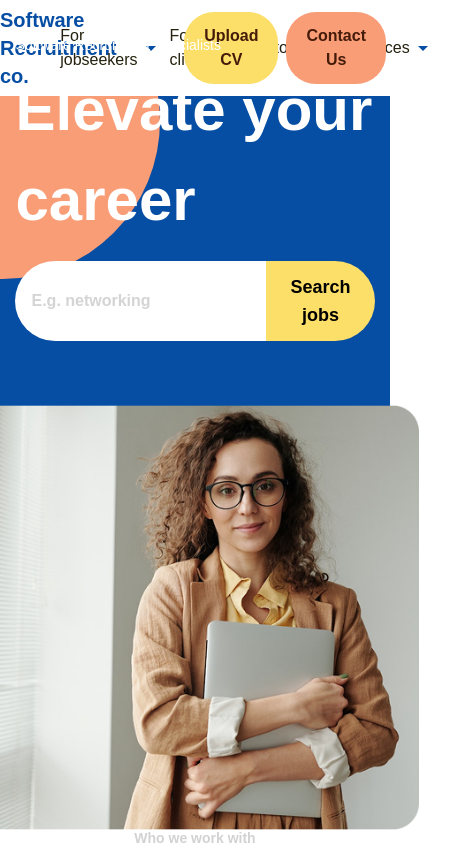
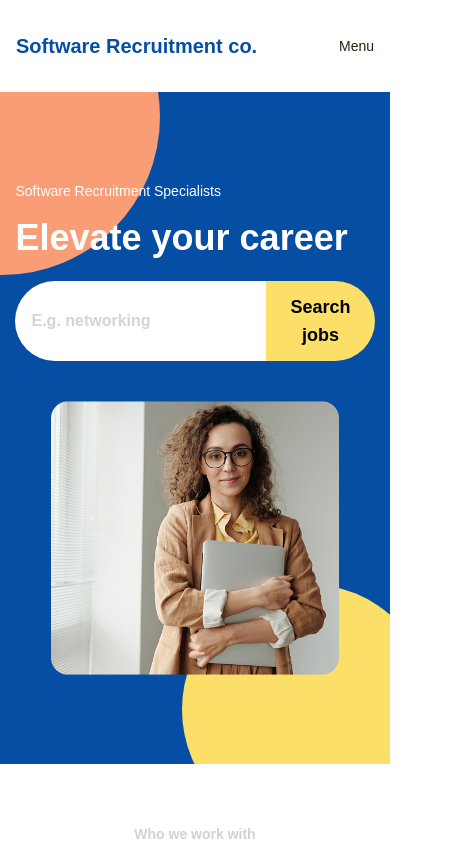
Before and after one commit to Kingsleyyong/sourceflow, a Next.js app: page / in a window 390 px wide. Shown: the top 845 px of the page, 461 px wide, since content can reach past the window. Built offline with nearby package versions, Linux system fonts and the light colour scheme.

Commit message:
feat - mobile responsive

```diff
--- a/app/page.tsx
+++ b/app/page.tsx
@@ -12,18 +12,18 @@ export default function Home() {
     <div className="bg-white text-black">
       {/* Hero Section */}
       <section className="bg-light-blue relative h-[42rem] py-10 text-white">
-        <div className="flexCenter relative z-10 container mx-auto h-full flex-col gap-16 px-7 md:flex-row">
+        <div className="flexCenter relative z-10 container mx-auto h-full flex-col gap-10 px-4 md:flex-row md:gap-16 md:px-7">
           <div>
             <h6 className={"mb-2.5 text-sm font-normal"}>
               Software Recruitment Specialists
             </h6>
-            <h1 className="mb-4 text-6xl leading-[1.5] font-bold">
+            <h1 className="mb-4 text-4xl leading-[1.5] font-bold md:text-4xl xl:text-7xl">
               Elevate your career
             </h1>
             <SearchInput placeholder="E.g. networking" />
           </div>
 
-          <div className={"w-md rounded-4xl"}>
+          <div className={"w-2xs rounded-4xl sm:w-sm md:w-md"}>
             <img src="/images/hero-woman.png" alt="Hero Illustration" />
           </div>
         </div>
@@ -54,14 +54,14 @@ export default function Home() {
       <section className="bg-lighter-blue py-16">
         <div className="container mx-auto px-10">
           <SectionTitle title="Latest Jobs" />
-          <div className="mt-10 grid grid-cols-1 gap-10 md:grid-cols-2 lg:grid-cols-3">
+          <div className="mt-10 grid grid-cols-1 gap-3 md:grid-cols-3 md:gap-10">
             {jobList.map((job) => (
               <JobCard key={job.id} {...job} />
             ))}
           </div>
 
-          <div className={"flexCenter mt-5 justify-between"}>
-            <div>
+          <div className={"flexCenter mt-5 md:justify-between"}>
+            <div className="hidden md:block">
               <Button className="m-2.5" disabled>
                 <InlineSvg
                   src={"/icons/prev-button.svg"}
--- a/components/layout/Footer.tsx
+++ b/components/layout/Footer.tsx
@@ -6,9 +6,9 @@ import Image from "next/image";
 const Footer = () => {
   return (
     <footer className="bg-light-blue text-background py-20">
-      <div className="container mx-auto flex flex-row justify-between">
+      <div className="container mx-auto flex flex-col justify-between px-6 md:flex-row">
         {/* Logo + Social */}
-        <div className={"mx-12"}>
+        <div className="mx-12 mb-10 md:mb-0">
           <h3 className="mb-4 text-xl font-bold">Software Recruitment co.</h3>
           <div className="flex gap-4 [&>*]:h-6 [&>*]:w-5">
             <a href="#" aria-label="LinkedIn" className="hover:opacity-80">
@@ -47,7 +47,7 @@ const Footer = () => {
         </div>
 
         {/* Link Groups */}
-        <div className="mx-16 grid grow grid-cols-3 text-sm">
+        <div className="mx-16 grid grid-cols-1 gap-10 text-sm sm:grid-cols-2 md:grid-cols-3">
           {footerConst.map((section) => (
             <div key={section.title}>
               <h4 className="mb-3 text-4xl font-semibold">{section.title}</h4>
--- a/components/layout/NavBar.tsx
+++ b/components/layout/NavBar.tsx
@@ -1,3 +1,5 @@
+"use client";
+
 import Button from "@/components/ui/Button";
 import { Icons } from "@/constants/imageLists";
 import { NavListItems } from "@/constants/navBarConstant";
@@ -5,17 +7,19 @@ import { NavBarItem, NavBarTypes } from "@/types/navBar";
 import clsx from "clsx";
 import Image from "next/image";
 import Link from "next/link";
+import { useState } from "react";
 
 const NavBar = () => {
+  const [isMenuOpen, setIsMenuOpen] = useState(false);
   const typesGroupingNavListItems = Map.groupBy(
     NavListItems,
     ({ types }) => types,
   );
 
   return (
-    <div
-      className={`bg-background text-foreground flex h-24 w-full justify-around py-7`}
-    >
+    <nav className="bg-background text-foreground w-full px-4 py-4">
+      {/* Desktop Nav */}
+      <div className="hidden w-full justify-around xl:flex">
         {[...typesGroupingNavListItems.keys()].map((key) => {
           const currentItem =
             typesGroupingNavListItems.get(key) ?? ({} as NavBarTypes[]);
@@ -31,7 +35,7 @@ const NavBar = () => {
               {currentItem.map((item) =>
                 key === NavBarItem.LOGO ? (
                   <Link
-                  href={"/"}
+                    href="/"
                     key={`${key + 1}. ${item.text} flexCenter`}
                     className={clsx(
                       "flexCenter text-xl font-bold",
@@ -80,6 +84,84 @@ const NavBar = () => {
           );
         })}
       </div>
+
+      {/* Mobile Nav */}
+      <div className="flex w-full flex-col xl:hidden">
+        <div className="flex items-center justify-between py-4">
+          {[...(typesGroupingNavListItems.get(NavBarItem.LOGO) || [])].map(
+            (item) => (
+              <Link
+                href="/"
+                key={`logo-${item.text}`}
+                className={clsx(
+                  "flex items-center text-xl font-bold",
+                  item.textColor,
+                  item.bgColor,
+                )}
+              >
+                {item.image ? (
+                  <Image src={item.image} alt="Logo" />
+                ) : (
+                  <span>{item.text}</span>
+                )}
+              </Link>
+            ),
+          )}
+
+          <button
+            onClick={() => setIsMenuOpen(!isMenuOpen)}
+            className="text-sm font-medium"
+          >
+            Menu
+          </button>
+        </div>
+
+        {isMenuOpen && (
+          <div className="flex flex-col gap-4 px-4 pb-4">
+            {[...typesGroupingNavListItems.keys()].map((key) => {
+              const currentItem =
+                typesGroupingNavListItems.get(key) ?? ({} as NavBarTypes[]);
+
+              return currentItem.map((item) => {
+                if (key === NavBarItem.PAGES) {
+                  return (
+                    <Link
+                      key={`${key + 1}. ${item.text}`}
+                      className="hover:text-dark-blue flexCenter text-center text-sm font-medium"
+                      href={`${item.directRoute}`}
+                    >
+                      {item.text}
+                      <Image
+                        className={"ml-2"}
+                        src={Icons.DropdownIcon}
+                        alt="Dropdown Icon"
+                        width={10}
+                        height={10}
+                      />
+                    </Link>
+                  );
+                }
+                if (key === NavBarItem.BUTTON) {
+                  return (
+                    <Button
+                      key={`${key + 1}. ${item.text}`}
+                      textColor={item.textColor}
+                      bgColor={item.bgColor}
+                      radius="rounded-[30px]"
+                      className="px-5 py-2 font-semibold"
+                    >
+                      {item.text}
+                    </Button>
+                  );
+                }
+                return null;
+              });
+            })}
+          </div>
+        )}
+      </div>
+    </nav>
   );
 };
+
 export default NavBar;
```
Lines whose indentation alone changed are shown as unchanged.
